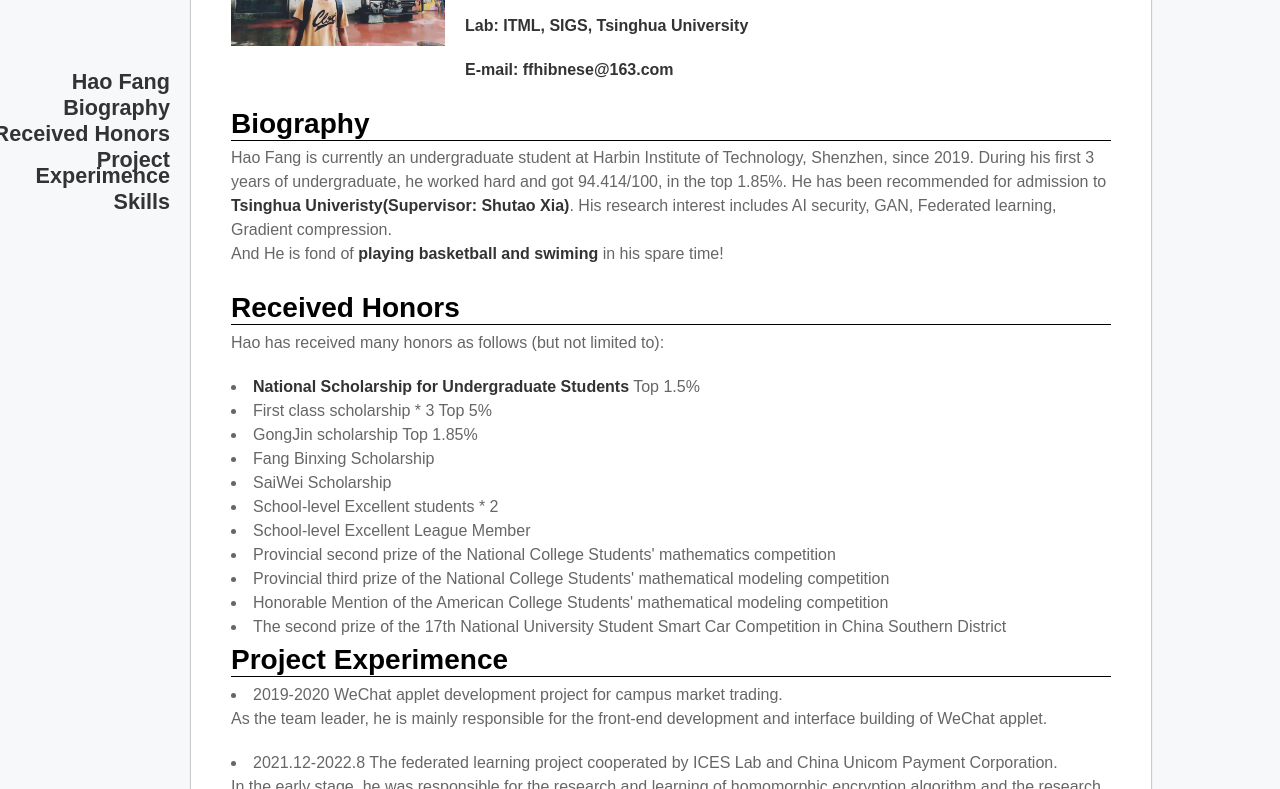
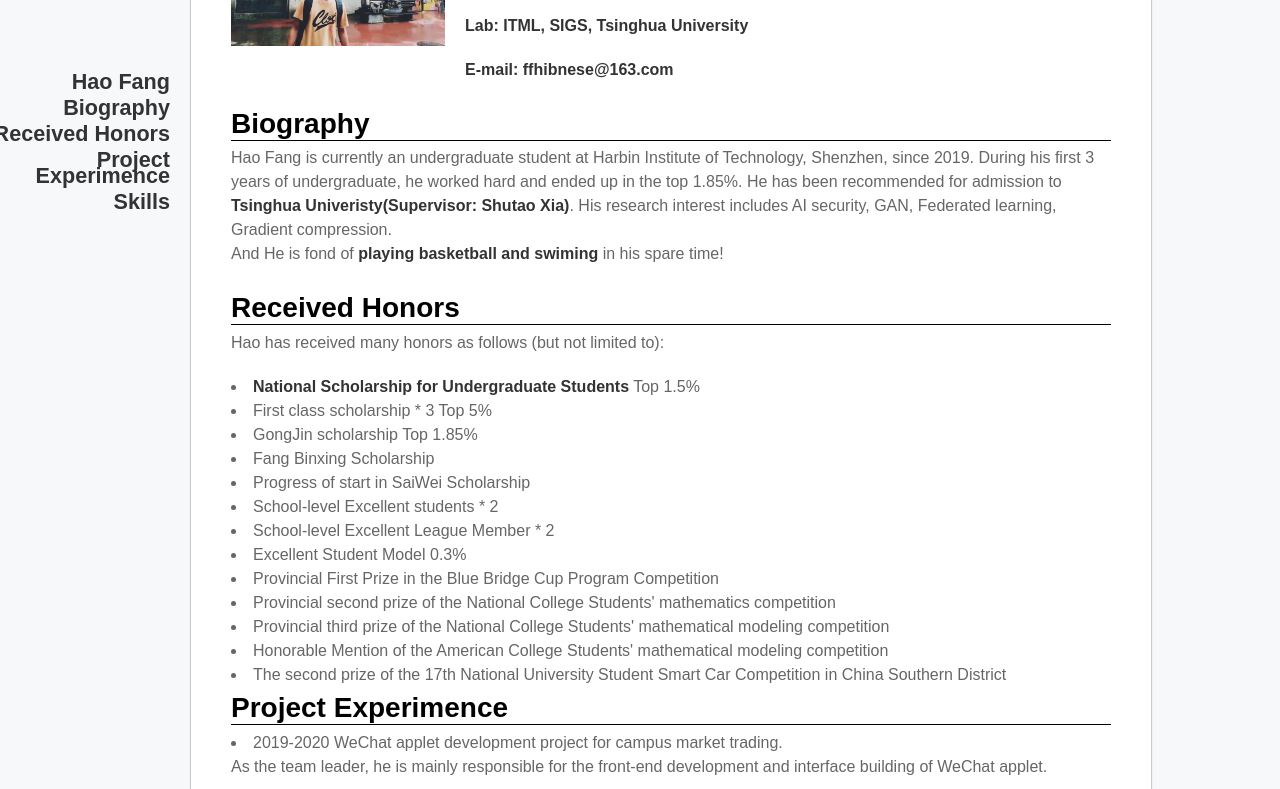
Before and after one commit to ffhibnese/ffhibnese.github.io, a Jekyll site: the page built from index.md, in a window 1280 px wide and 900 px high, scrolled down 197 px, cut to the strip 111-900 px from the top of the window. Built offline with Jekyll 4.4.1, drawn with Linux system fonts in a browser that asks for light colours; nearby versions of some CDN libraries; our own code applies the rules of GitHub Pages for plain Markdown files.

Commit message:
Update index.md

```diff
--- a/index.md
+++ b/index.md
@@ -21,7 +21,7 @@
     <td width="100%">
       <h2>Biography</h2>
 
-       <p>Hao Fang is currently an undergraduate student at Harbin Institute of Technology, Shenzhen, since 2019. During his first 3 years of undergraduate, he worked hard and got 94.414/100, in the top 1.85%. He has been recommended for admission to <b>Tsinghua Univeristy(Supervisor: Shutao Xia)</b>. His research interest includes AI security, GAN, Federated learning, Gradient compression. <br>And He is fond of <b>playing basketball and swiming</b> in his spare time!</p>
+       <p>Hao Fang is currently an undergraduate student at Harbin Institute of Technology, Shenzhen, since 2019. During his first 3 years of undergraduate, he worked hard and ended up in the top 1.85%. He has been recommended for admission to <b>Tsinghua Univeristy(Supervisor: Shutao Xia)</b>. His research interest includes AI security, GAN, Federated learning, Gradient compression. <br>And He is fond of <b>playing basketball and swiming</b> in his spare time!</p>
     </td>
   </tr>
 </table>
@@ -36,9 +36,11 @@
 <li>First class scholarship * 3 Top 5% </li>
 <li>GongJin scholarship Top 1.85%</li>
 <li>Fang Binxing Scholarship</li>
-<li>SaiWei Scholarship</li>
+<li>Progress of start in SaiWei Scholarship</li>
 <li>School-level Excellent students * 2</li>
-<li>School-level Excellent League Member</li>
+<li>School-level Excellent League Member * 2</li>
+<li>Excellent Student Model 0.3%</li>
+<li>Provincial First Prize in the Blue Bridge Cup Program Competition</li>
 <li>Provincial second prize of the National College Students' mathematics competition</li>
 <li>Provincial third prize of the National College Students' mathematical modeling competition</li>
 <li>Honorable Mention of the American College Students' mathematical modeling competition</li>
```
